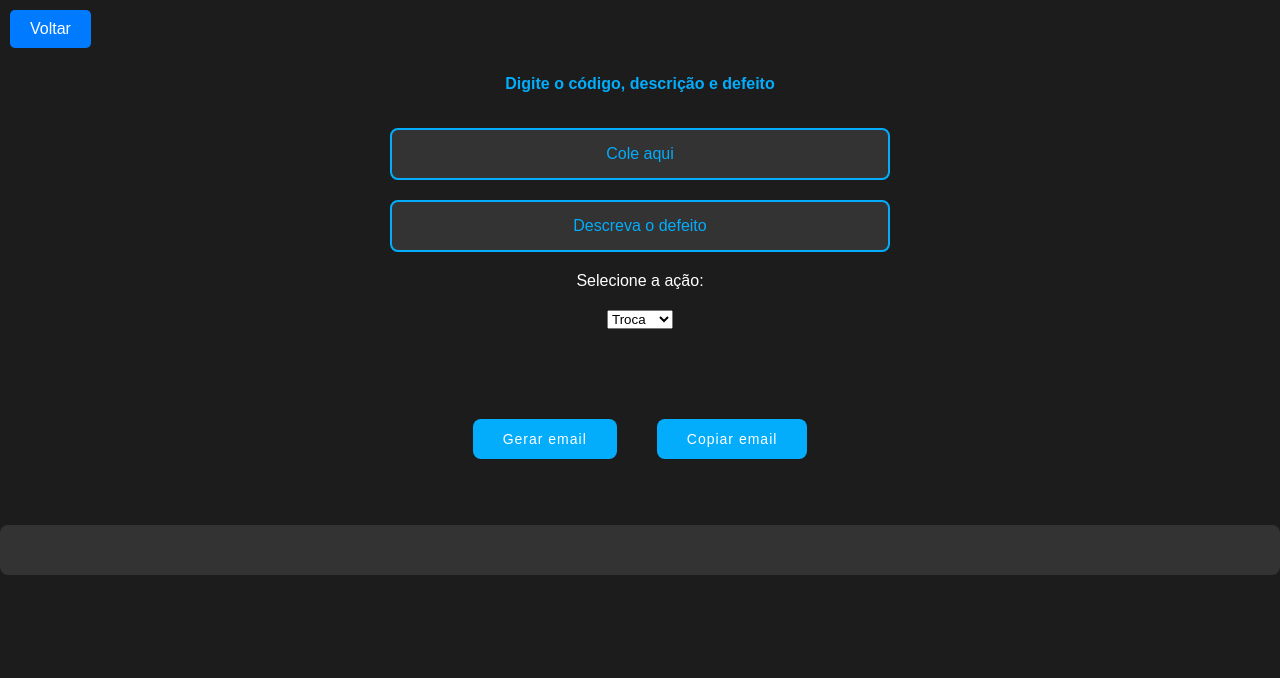
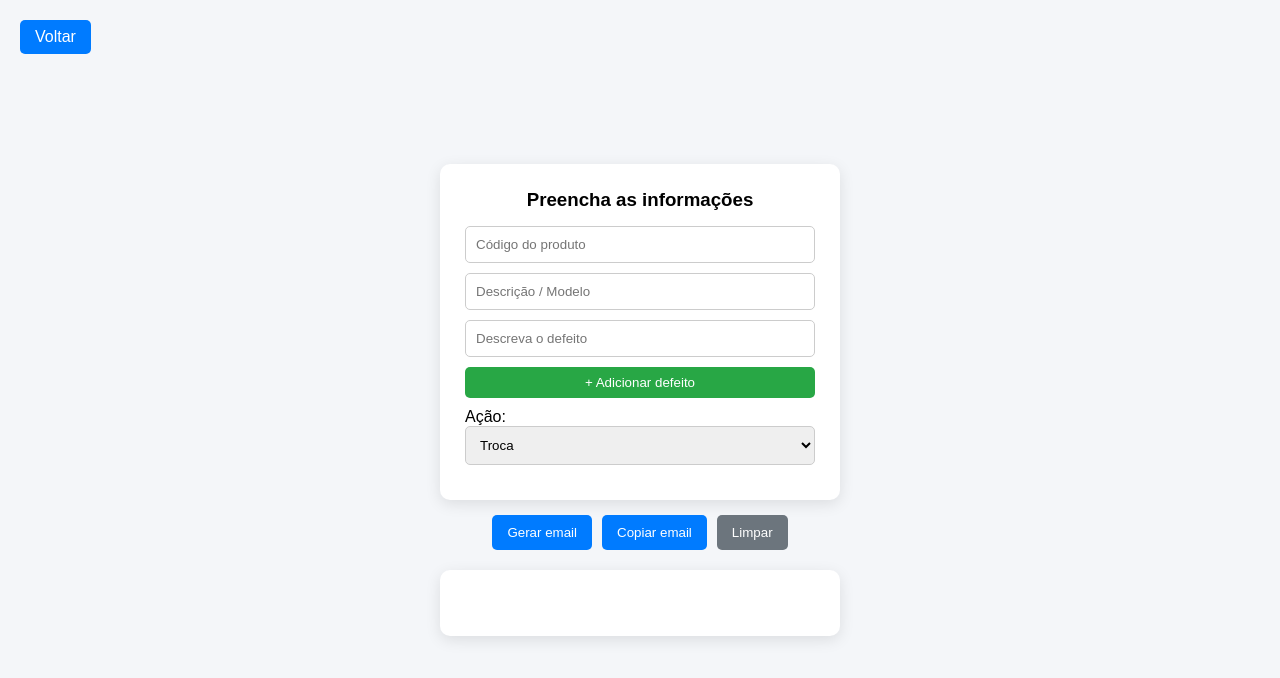
Before and after one commit to reyjack1/Gerador-de-email, a plain HTML site: page teams.html in a window 1280 px wide. Both pictures are taken after a click on the button "Copiar email". Drawn offline with Linux system fonts and the light colour scheme.

Commit message:
Add files via upload

```diff
--- a/teams.html
+++ b/teams.html
@@ -4,48 +4,203 @@
 <meta charset="UTF-8">
 <meta name="viewport" content="width=device-width, initial-scale=1.0">
 <title>Escritor de Email</title>
-<link rel="icon" href="caminho/para/seu-icone.ico" type="image/x-icon">
-<link rel="stylesheet" type="text/css" href="style2.css">
-<meta name="description" content="Uma breve descrição da minha página">
-<meta name="keywords" content="palavras-chave, separadas, por, vírgulas">
-<script type="text/javascript" src="jquery.js"></script>
 
+<script src="jquery.js"></script>
+
+<style>
+* {
+    margin: 0;
+    padding: 0;
+    box-sizing: border-box;
+}
+
+body {
+    font-family: Arial, sans-serif;
+    background-color: #f4f6f9;
+    height: 100vh;
+
+    display: flex;
+    justify-content: center;
+    align-items: center;
+}
+
+/* Container */
+.pesquisa-box {
+    background: #fff;
+    padding: 25px;
+    border-radius: 10px;
+    width: 100%;
+    max-width: 400px;
+
+    box-shadow: 0 4px 15px rgba(0,0,0,0.1);
+}
+
+.pesquisa-box h3 {
+    margin-bottom: 15px;
+    text-align: center;
+}
+
+/* Inputs */
+input, select {
+    width: 100%;
+    padding: 10px;
+    margin-bottom: 10px;
+
+    border: 1px solid #ccc;
+    border-radius: 5px;
+}
+
+input:focus, select:focus {
+    border-color: #007bff;
+    outline: none;
+}
+
+/* Botão adicionar defeito */
+#add-defeito {
+    width: 100%;
+    padding: 8px;
+    margin-bottom: 10px;
+
+    background-color: #28a745;
+    color: #fff;
+    border: none;
+    border-radius: 5px;
+    cursor: pointer;
+}
+
+#add-defeito:hover {
+    background-color: #218838;
+}
+
+/* Botões */
+.btn {
+    margin-top: 15px;
+    display: flex;
+    justify-content: center;
+    gap: 10px;
+}
+
+button {
+    padding: 10px 15px;
+    border: none;
+    border-radius: 5px;
+    background-color: #007bff;
+    color: white;
+    cursor: pointer;
+}
+
+button:hover {
+    background-color: #0056b3;
+}
+
+#clear-fields {
+    background-color: #6c757d;
+}
+
+#clear-fields:hover {
+    background-color: #4b545c;
+}
+
+/* Email */
+#email-container {
+    margin-top: 20px;
+    background: #fff;
+    padding: 15px;
+    border-radius: 10px;
+
+    max-width: 400px;
+    width: 100%;
+
+    box-shadow: 0 4px 15px rgba(0,0,0,0.1);
+    white-space: pre-line;
+}
+
+/* Voltar */
+a {
+    position: absolute;
+    top: 20px;
+    left: 20px;
+
+    background: #007bff;
+    color: white;
+    padding: 8px 15px;
+    border-radius: 5px;
+    text-decoration: none;
+}
+</style>
 </head>
+
 <body>
 
-    <a href="index.html" style="position: absolute; top: 10px; left: 10px; padding: 10px 20px; background-color: #007bff; color: white; text-decoration: none; border-radius: 5px;">Voltar</a>
+<a href="index.html">Voltar</a>
 
+<div>
     <div class="pesquisa-box">
-		<h4>Digite o código, descrição e defeito</h4>
-		<input type="text" id="inputUnico" placeholder="Cole aqui">
-		<input type="text" id="inputDefeito" placeholder="Descreva o defeito">
-		<label for="selectAcao">Selecione a ação:</label>
+        <h3>Preencha as informações</h3>
+
+        <input type="text" id="inputCodigo" placeholder="Código do produto">
+        <input type="text" id="inputDescricao" placeholder="Descrição / Modelo">
+
+        <div id="defeitos-container">
+            <input type="text" class="inputDefeito" placeholder="Descreva o defeito">
+        </div>
+
+        <button type="button" id="add-defeito">+ Adicionar defeito</button>
+
+        <label>Ação:</label>
         <select id="selectAcao">
             <option value="troca">Troca</option>
             <option value="reparo">Reparo</option>
+            <option value="reparo e troca">Reparo e Troca</option>
         </select>
-	</div><!--pesquisa-box-->
+    </div>
 
     <div class="btn">
         <button id="generator-email">Gerar email</button>
         <button id="copy-email">Copiar email</button>
-	</div><!--btn-->
+        <button id="clear-fields">Limpar</button>
+    </div>
 
     <div id="email-container">
         <p id="email"></p>
     </div>
+</div>
 
 <script>
-		$(document).ready(function() {
-			let codigo = "";
-			let descricao = "";
-			let defeito = "";
-			let acao = "";
+$(document).ready(function () {
 
-			function gerarEmail() {
+    function obterDados() {
+        let defeitos = [];
+
+        $(".inputDefeito").each(function () {
+            let valor = $(this).val().trim();
+            if (valor !== "") {
+                defeitos.push(valor);
+            }
+        });
+
+        return {
+            codigo: $("#inputCodigo").val().trim(),
+            descricao: $("#inputDescricao").val().trim(),
+            defeitos: defeitos,
+            acao: $("#selectAcao").val()
+        };
+    }
+
+    function montarListaDefeitos(defeitos) {
+        if (defeitos.length === 0) return "- Nenhum defeito informado";
+        return defeitos.map(d => `- ${d}`).join("\n");
+    }
+
+    function montarEmail({ codigo, descricao, defeitos, acao }) {
         return `Prezado(a),
 
-Informamos que o produto do modelo <span>${descricao}</span> com o código <span>${codigo}</span> apresentou os defeitos: <span>${defeito}</span>. Diante disso, realizamos a <span>${acao}</span> dos mesmos.
+Informamos que o produto modelo ${descricao}
+(código: ${codigo}) apresentou o(s) seguinte(s) defeito(s):
+
+${montarListaDefeitos(defeitos)}
+
+Diante disso, realizamos a ${acao} do equipamento.
 
 Agradecemos a atenção,
 
@@ -53,47 +208,46 @@ RMA.`;
     }
 
     function atualizarEmail() {
-				var input = $("#inputUnico").val();
-				var inputDefeito = $("#inputDefeito").val();
-				var inputAcao = $("#selectAcao").val();
-
-				// Expressões regulares para identificar as partes do input
-				var codigoRegex = /\b\d{13}\b/;
-
-				var novoCodigo = input.match(codigoRegex);
-
-				if (novoCodigo) codigo = novoCodigo[0];
-
-				// Remove o código para encontrar a descrição
-				descricao = input.replace(codigo, "").trim() || descricao;
-				defeito = inputDefeito || defeito;
-				acao = inputAcao || acao;
-
-				// Atualizar o email
-				var email = gerarEmail();
-				$("#email").html(email);  // Usando html para preservar os spans
+        const dados = obterDados();
+        const email = montarEmail(dados);
+        $("#email").text(email);
     }
 
-			$("#generator-email").click(function() {
-				atualizarEmail();
+    function copiarEmail() {
+        const texto = $("#email").text();
+
+        navigator.clipboard.writeText(texto)
+            .then(() => alert("Email copiado com sucesso!"))
+            .catch(() => alert("Erro ao copiar."));
+    }
+
+    function limparCampos() {
+        $("#inputCodigo").val("");
+        $("#inputDescricao").val("");
+        $("#defeitos-container").html('<input type="text" class="inputDefeito" placeholder="Descreva o defeito">');
+        $("#selectAcao").val("troca");
+        $("#email").text("");
+    }
+
+    // Adicionar defeito
+    $("#add-defeito").click(function () {
+        $("#defeitos-container").append(
+            '<input type="text" class="inputDefeito" placeholder="Descreva outro defeito">'
+        );
     });
 
-			$("#copy-email").click(function() {
-				var emailText = $("#email").text();
-				var tempInput = $("<textarea>");
-				$("body").append(tempInput);
-				tempInput.val(emailText).select();
-				document.execCommand("copy");
-				tempInput.remove();
-				alert("Email copiado para a área de transferência!");
-			});
+    // Eventos
+    $("#generator-email").click(atualizarEmail);
+    $("#copy-email").click(copiarEmail);
+    $("#clear-fields").click(limparCampos);
 
-			$("#inputUnico, #inputDefeito, #selectAcao").keypress(function(event) {
-				if (event.which == 13) { // 13 é o código da tecla Enter
+    $(document).on("keypress", "input", function (event) {
+        if (event.which === 13) {
             event.preventDefault();
             atualizarEmail();
         }
     });
+
 });
 </script>
 
```
Lines whose indentation alone changed are shown as unchanged.
